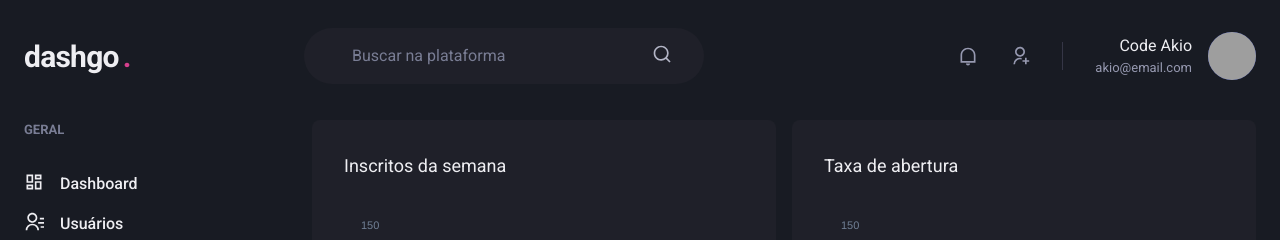
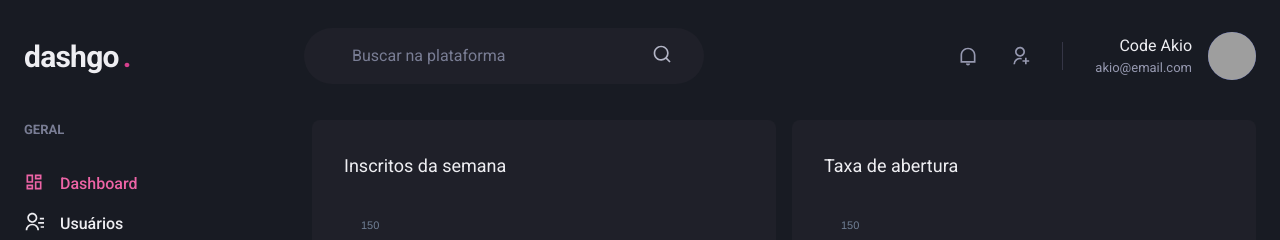
Before and after one commit to CodeAkio/ignite-dashgo, a Next.js app: page /dashboard in a window 1280 px wide. Shown: the top 240 px of the page. Built offline with nearby package versions, Linux system fonts and the light colour scheme; grey boxes are pictures that could not be loaded.

Commit message:
Active link

```diff
--- /dev/null
+++ b/src/components/ActiveLink.tsx
@@ -0,0 +1,37 @@
+import { ReactElement, cloneElement } from "react"
+import Link, { LinkProps } from "next/link"
+import { useRouter } from "next/router"
+
+interface ActiveLinkProps extends LinkProps {
+  children: ReactElement
+  shouldMatchExactHref?: boolean
+}
+
+export function ActiveLink({
+  children,
+  shouldMatchExactHref = false,
+  ...rest
+}: ActiveLinkProps) {
+  const { asPath } = useRouter()
+
+  let isActive = false
+
+  if (shouldMatchExactHref && (asPath === rest.href || asPath === rest.as)) {
+    isActive = true
+  }
+
+  if (!shouldMatchExactHref &&
+    (asPath.startsWith(String(rest.href)) ||
+      asPath.startsWith(String(rest.as)))
+  ) {
+    isActive = true
+  }
+
+  return (
+    <Link {...rest}>
+      {cloneElement(children, {
+        color: isActive ? 'pink.400' : 'gray.50'
+      })}
+    </Link>
+  )
+}
--- a/src/components/Sidebar/NavLink.tsx
+++ b/src/components/Sidebar/NavLink.tsx
@@ -1,7 +1,8 @@
 import { ElementType } from "react";
-import Link from 'next/link'
 
 import { Icon, Link as ChakraLink, Text, LinkProps as ChakraLinkProps } from "@chakra-ui/react";
+
+import { ActiveLink } from "../ActiveLink";
 
 interface NavLinkProps extends ChakraLinkProps {
   icon: ElementType
@@ -11,11 +12,11 @@
 
 export function NavLink({ icon, children, href, ...rest }: NavLinkProps) {
   return (
-    <Link href={href} passHref>
+    <ActiveLink href={href} passHref>
       <ChakraLink display="flex" align="center" {...rest}>
         <Icon as={icon} fontSize="20" />
         <Text ml="4" fontWeight="medium">{children}</Text>
       </ChakraLink>
-    </Link>
+    </ActiveLink>
   )
 }
```
